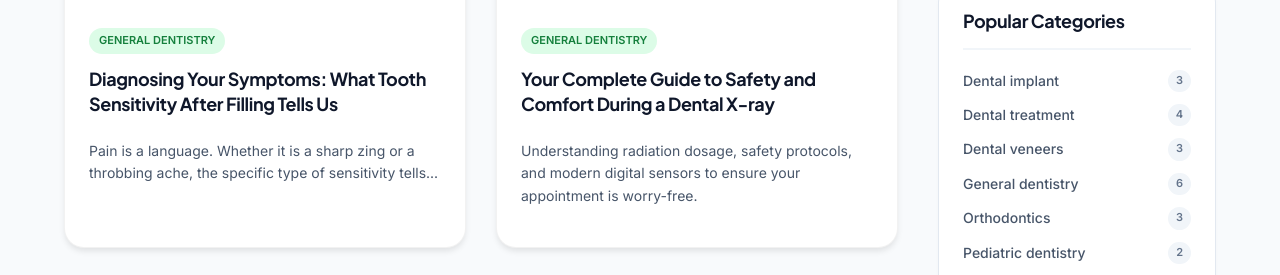
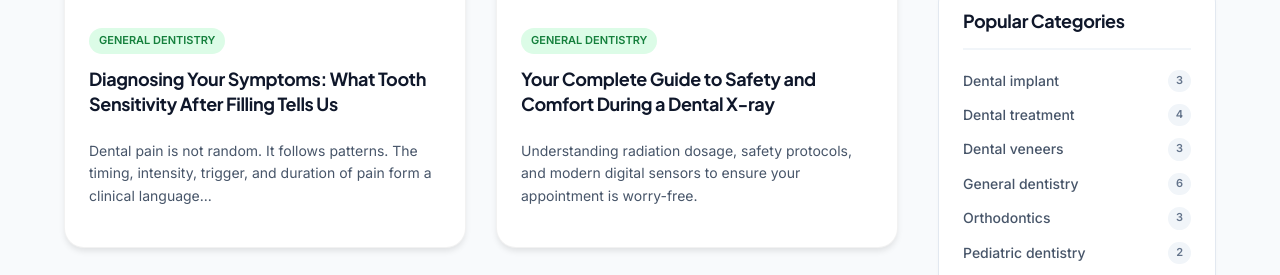
Before and after one commit to DilysNT/Blog, a Jekyll site: the page built from index.html, in a window 1280 px wide and 900 px high, scrolled down 6465 px, cut to the strip 118-393 px from the top of the window. Built offline with Jekyll 4.4.1, drawn with Linux system fonts in a browser that asks for light colours; some of the changed lines change nothing that is shown.

Commit message:
Update 2025-12-23-what-tooth-sensitivity-after-filling-tells-us.html

```diff
--- a/_posts/2025-12-23-what-tooth-sensitivity-after-filling-tells-us.html
+++ b/_posts/2025-12-23-what-tooth-sensitivity-after-filling-tells-us.html
@@ -3,48 +3,50 @@
 title: "Diagnosing Your Symptoms: What Tooth Sensitivity After Filling Tells Us"
 category: "General dentistry"
 image: "https://www.spiredentallangley.com/images/blog/temporary-filling/temporary-tooth-filling.webp"
-excerpt: "Pain is a language. Whether it is a sharp zing or a throbbing ache, the specific type of sensitivity tells us exactly how to fix it."
+excerpt: "Dental pain is not random. It follows patterns. The timing, intensity, trigger, and duration of pain form a clinical language that allows us to identify what is happening beneath a restoration."
 date: 2025-12-23
 permalink: /what-tooth-sensitivity-after-filling-tells-us.html
 ---
 
 <div class="article-content">
-  <p>When you sit in my chair complaining of pain a few days after a procedure, my first job isn't to guess; it is to diagnose based on the specific type of pain you are describing. Pain is a language. The way your tooth hurts—when it hurts, how long it lasts, and what triggers it—tells me exactly what is happening underneath the restoration.</p>
-  <p>We don't just treat "pain"; we treat the specific mechanical or biological cause. In clinical practice, tooth sensitivity after filling presents in very distinct patterns. Let's break down the common symptom profiles I see in daily practice and what they usually indicate regarding the success of the restoration.</p>
+  <p>At <a href="https://dilysnt.github.io/Blog/">SmileNote</a>, when a patient returns a few days after treatment complaining of discomfort, our role is not to speculate—it is to diagnose. Dental pain is not random. It follows patterns. The timing, intensity, trigger, and duration of pain form a clinical language that allows us to identify what is happening beneath a restoration.</p>
+  <p>We do not treat “pain” as a symptom in isolation. We treat the underlying mechanical or biological cause. In daily practice, tooth sensitivity after filling presents in distinct, repeatable clinical scenarios. Recognizing these patterns is essential to determining whether a restoration is healing normally or requires intervention.</p>
 
-  <h2>Scenario 1: The Sharp Zing on Biting (Occlusal Trauma)</h2>
-  <p>This is perhaps the most common phone call I get two days after a procedure. You feel perfectly fine when you're drinking coffee or sitting still. But the moment you chew a piece of chicken or lettuce, you get a sharp, electric shock sensation.</p>
+  <h2>Scenario 1: Sharp Pain When Biting Down (Occlusal Trauma)</h2>
+  <p>This is one of the most frequent post-treatment complaints. The tooth feels comfortable at rest and does not react to temperature. However, when chewing—even on soft food—a sudden, sharp “zing” occurs.</p>
 
   <div class="clinical-box">
-    <h3>🩺 The Clinical Translation</h3>
-    <p>This pattern almost always means the filling is "high." When you were numb, you couldn't feel your bite accurately. If the new filling is even a fraction of a millimeter taller than your other teeth, it hits first. This bruises the ligament holding the tooth in the jawbone. We solve this by marking the high spot and polishing it down. The relief is usually instant.</p>
+    <h3 style="color: #0284C7; font-style: italic;">Clinical Interpretation</h3>
+    <p>This presentation almost always indicates that the restoration is slightly high. While anesthetized, patients cannot accurately feel their bite. If a filling contacts prematurely—even by a fraction of a millimeter—it concentrates force on that tooth. This excessive pressure irritates the periodontal ligament, the shock-absorbing structure anchoring the tooth to the bone. The solution is straightforward: adjust and polish the high point. Relief is typically immediate once the bite is properly balanced.</p>
   </div>
 
-  <h2>Scenario 2: The Pain When You Let Go (Bond Failure)</h2>
-  <p>This symptom is subtle but distinct. You bite down, and it feels okay. But the moment you open your mouth or release the pressure from the bite, you feel a sharp pain.</p>
+  <h2>Scenario 2: Pain on Release of Pressure (Adhesive Seal Compromise)</h2>
+  <p>In this case, biting down feels normal. The pain occurs when the jaw opens and pressure is released.</p>
 
   <div class="clinical-box">
-    <h3>🔬 The Clinical Translation</h3>
-    <p>This suggests a failure in the adhesive layer, often called the "hydrodynamic vacuum." If the filling didn't bond perfectly, a microscopic gap exists. When you bite, you compress the gap. When you release, suction pulls fluid through the tooth structure, triggering the nerve. Unfortunately, the filling usually needs to be replaced to re-establish a sealed bond.</p>
+    <h3 style="color: #0284C7; font-style: italic;">Clinical Interpretation</h3>
+    <p>This pattern strongly suggests a failure in the adhesive seal between the tooth and the restoration. When a microscopic gap exists, biting compresses it. Releasing the bite creates negative pressure, pulling fluid through dentinal tubules and stimulating the nerve—a phenomenon associated with <a href="https://dilysnt.github.io/Blog/what-tooth-sensitivity-after-filling-tells-us.html">post-restorative sensitivity</a>. Unfortunately, this issue cannot be resolved through adjustment alone. The filling usually needs to be replaced to re-establish a proper marginal seal and eliminate fluid movement.</p>
   </div>
 
   <img src="https://d2cddrmly5oprb.cloudfront.net/images/services/tooth_fillings%20(1).webp" class="content-image" alt="Dental Filling Process">
 
-  <h2>Scenario 3: Cold Sensitivity That Vanishes Quickly</h2>
-  <p>You take a sip of ice water, and it hurts. But the moment you swallow the water, the pain disappears within five to ten seconds.</p>
+  <h2>Scenario 3: Brief Cold Sensitivity That Resolves Quickly (Reversible Pulpitis)</h2>
+  <p>A sip of cold water triggers discomfort, but the pain fades within a few seconds after the stimulus is removed.</p>
 
   <div class="clinical-box">
-    <h3>❄️ The Clinical Translation</h3>
-    <p>This is "Reversible Pulpitis." It means the nerve is annoyed but alive (a bruised nerve). The drilling and acid etching have irritated the pulp. This is very common. Unless it gets worse, my advice is to wait and give the "bruise" time to fade before intervening.</p>
+    <h3 style="color: #0284C7; font-style: italic;">Clinical Interpretation</h3>
+    <p>This is a classic sign of reversible pulpitis. The dental pulp has been irritated—often by drilling, dehydration, or acid etching—but remains healthy and capable of recovery. This type of post-filling sensitivity is common and typically self-limiting. In the absence of worsening symptoms, the recommended approach is observation. As the pulp heals and tertiary dentin forms, sensitivity gradually diminishes.</p>
   </div>
 
-  <h2>Scenario 4: The Throbbing Ache (Irreversible Symptoms)</h2>
-  <p>This is the scenario that concerns us. You aren't eating or drinking anything, and the tooth starts to throb. Or, the pain wakes you up at night. Or, cold water makes it hurt for a full minute after the cold is gone.</p>
+  <h2>Scenario 4: Spontaneous or Throbbing Pain (Irreversible Pulpitis)</h2>
+  <p>This is the most concerning pattern. Pain occurs without stimulation, may throb, linger long after cold exposure, or wake the patient at night.</p>
 
   <div class="warning-box">
-    <h3>⚠️ The Clinical Translation (Irreversible Pulpitis)</h3>
-    <p>This tells me the nerve has sustained too much damage—likely from deep decay—and cannot heal. The inflammation is self-perpetuating. In this case, a filling adjustment won't help. We likely need to discuss root canal therapy to stop the pain.</p>
+    <h3 style="color: #DC2626; font-style: italic;">Clinical Interpretation</h3>
+    <p>These symptoms indicate irreversible pulpitis. The pulp has suffered extensive inflammation—often due to deep decay or bacterial insult—and is no longer capable of healing. In this scenario, adjusting or replacing the filling will not resolve the problem. Root canal therapy is typically required to remove the inflamed tissue and eliminate pain.</p>
   </div>
 
-  <p><strong>Conclusion:</strong> Not all pain is the same. By paying close attention to the specific triggers—pressure, release, temperature, or spontaneity—we can pinpoint the source of the problem. If it hurts only when you bite, come back for an adjustment. If it hurts spontaneously, call us immediately.</p>
+  <h2>Final Thoughts: Why Pain Patterns Matter</h2>
+  <p>Not all discomfort after a filling is the same. The difference between pressure-related pain, temperature sensitivity, release pain, or spontaneous aching allows clinicians to pinpoint the exact cause of <a href="https://dentalinvietnam.com/tooth-sensitivity-after-filling/">tooth sensitivity after filling</a>.</p>
+  <p>Understanding these distinctions helps both patients and clinicians respond appropriately—whether that means a simple bite adjustment, monitoring normal healing, or initiating further treatment. Accurate diagnosis is the foundation of predictable, evidence-based dental care. At SmileNote, we believe informed patients experience better outcomes—and less unnecessary worry—by understanding what their symptoms truly mean.</p>
 </div>
```
